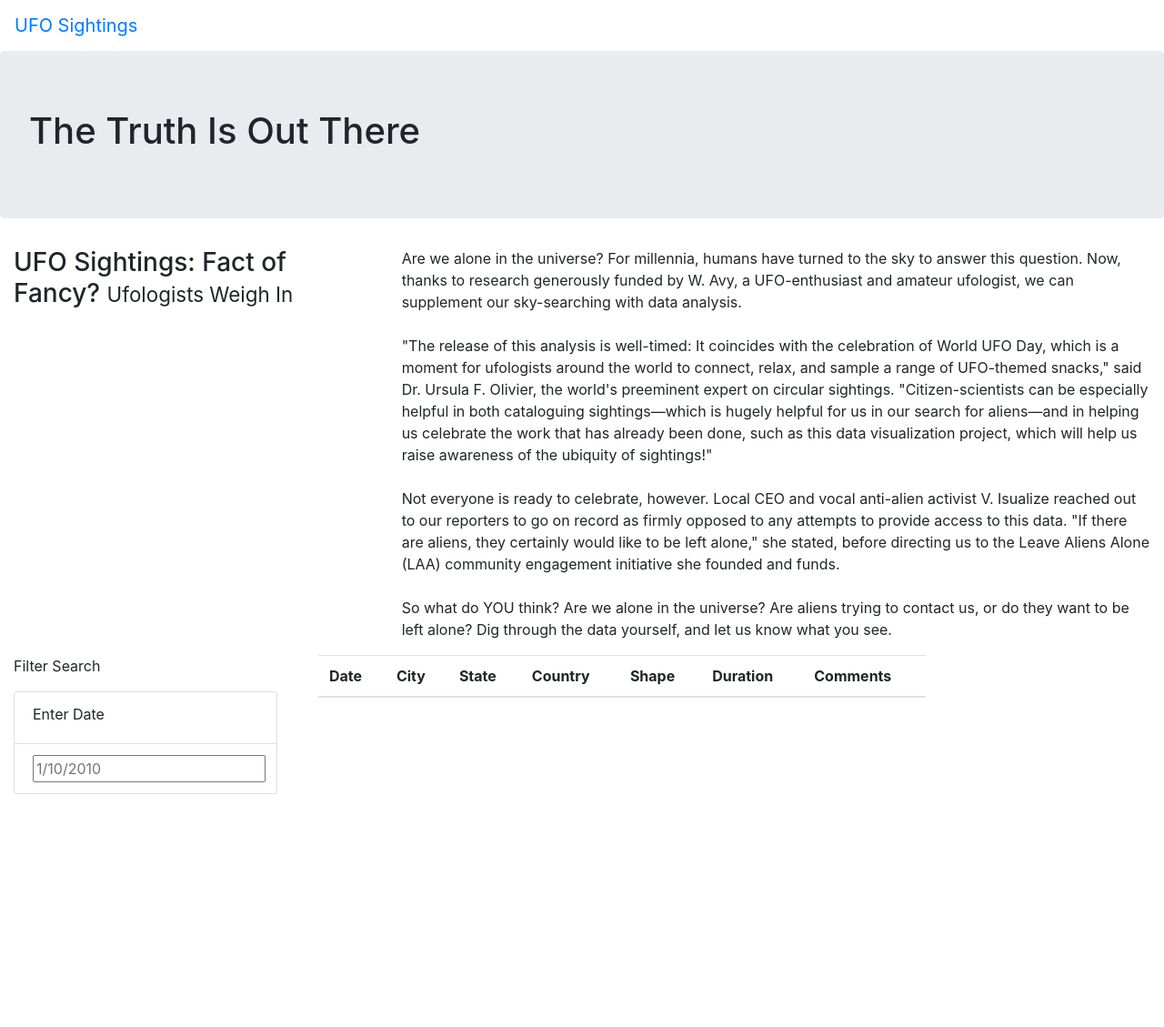
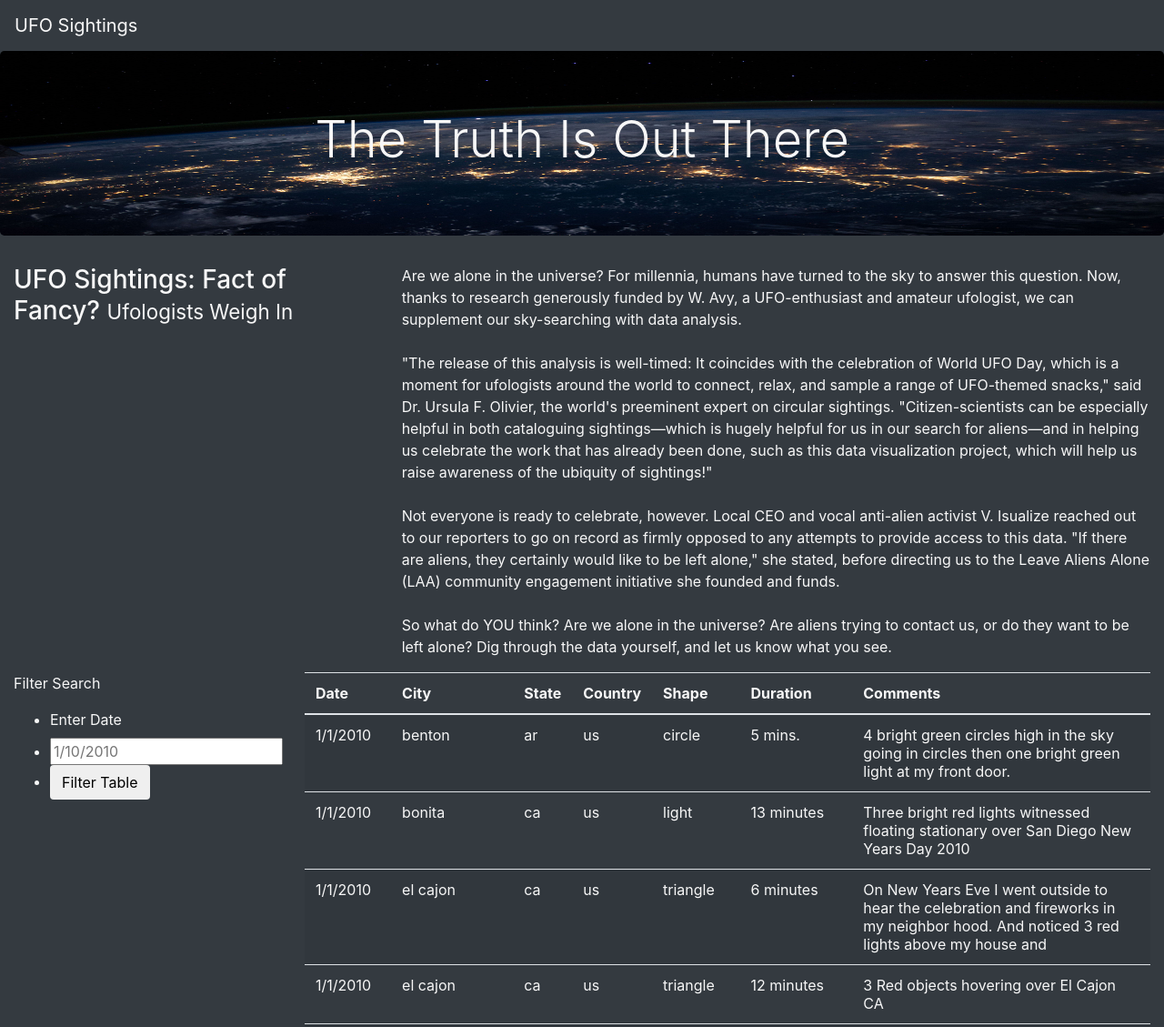
Before and after one commit to RyanWhited/UFOS, a plain HTML site: page index.html in a window 1280 px wide. Shown: the top 1129 px of the page at 91% size. Before the commit the page ends 873 px from the top, so only its background shows below. Drawn offline with nearby package versions, Linux system fonts and the light colour scheme; files that its build step writes are made by us from their sources.

Commit message:
Updated files and images

```diff
--- a/index.html
+++ b/index.html
@@ -13,14 +13,14 @@
     <link rel="stylesheet" href="static/css/style.css">
 
 </head>
-<body>
+<body class="bg-dark">
     <div class="wrapper">
-        <nav class="navbar navbar-expand-lg">
-            <a class="navbar-brand" href="index.html">UFO Sightings</a>
+        <nav class="navbar navbar-expand-lg navbar-expand-lg">
+            <a class="navbar-brand" href="index.html" style="color: #f7f7f7">UFO Sightings</a>
         </nav>
     </div>
     <div class="jumbotron">
-        <h1>The Truth Is Out There</h1>
+        <h1 class="display-4">The Truth Is Out There</h1>
     </div>
     <div class="container-fluid">
         <div class="row">
@@ -37,20 +37,22 @@
       <div class="container-fluid">
         <div class="row">
           <div class="col-md-3">
-            <form>
+            <form class="bg-dark">
                 <p>Filter Search</p>
             </form>
-            <ul class="list-group">
-                <li class="list-group-item">
+            <ul class="list-group, bg-dark">
+                <li class="list-group-item, bg-dark">
                     <label for="date">Enter Date</label>
                 </li>
-                <li class="list-group-item">
+                <li class="list-group-item,bg-dark">
                     <input type="text" placeholder="1/10/2010" id="datetime" />
+                </li>
+                <li class="list-group-item, bg-dark">
+                    <button id="filter-btn" type="button" class="btn btn-default">Filter Table</button>
                 </li>
             </ul>
           </div>
           <div class="col-md-9">
-            <div class="col-md-9">
                 <table class="table table-striped">
                   <thead>
                     <tr>
@@ -69,5 +71,8 @@
           </div>
         </div>
       </div>
+      <script src="https://cdnjs.cloudflare.com/ajax/libs/d3/4.11.0/d3.js"></script>
+      <script src="static/js/data.js"></script>
+      <script src="static/js/app.js"></script>
 </body>
 </html>
--- /dev/null
+++ b/static/css/style.css
@@ -0,0 +1,10 @@
+body {
+
+    color: #f7f7f7;
+  }
+
+.jumbotron {
+    background-image: url("../images/nasa.jpg");
+    background-size: 100% 100%;
+    text-align: center;
+  }
```
Also changed, not shown: static/images/nasa.jpg (added), style.css (deleted).
